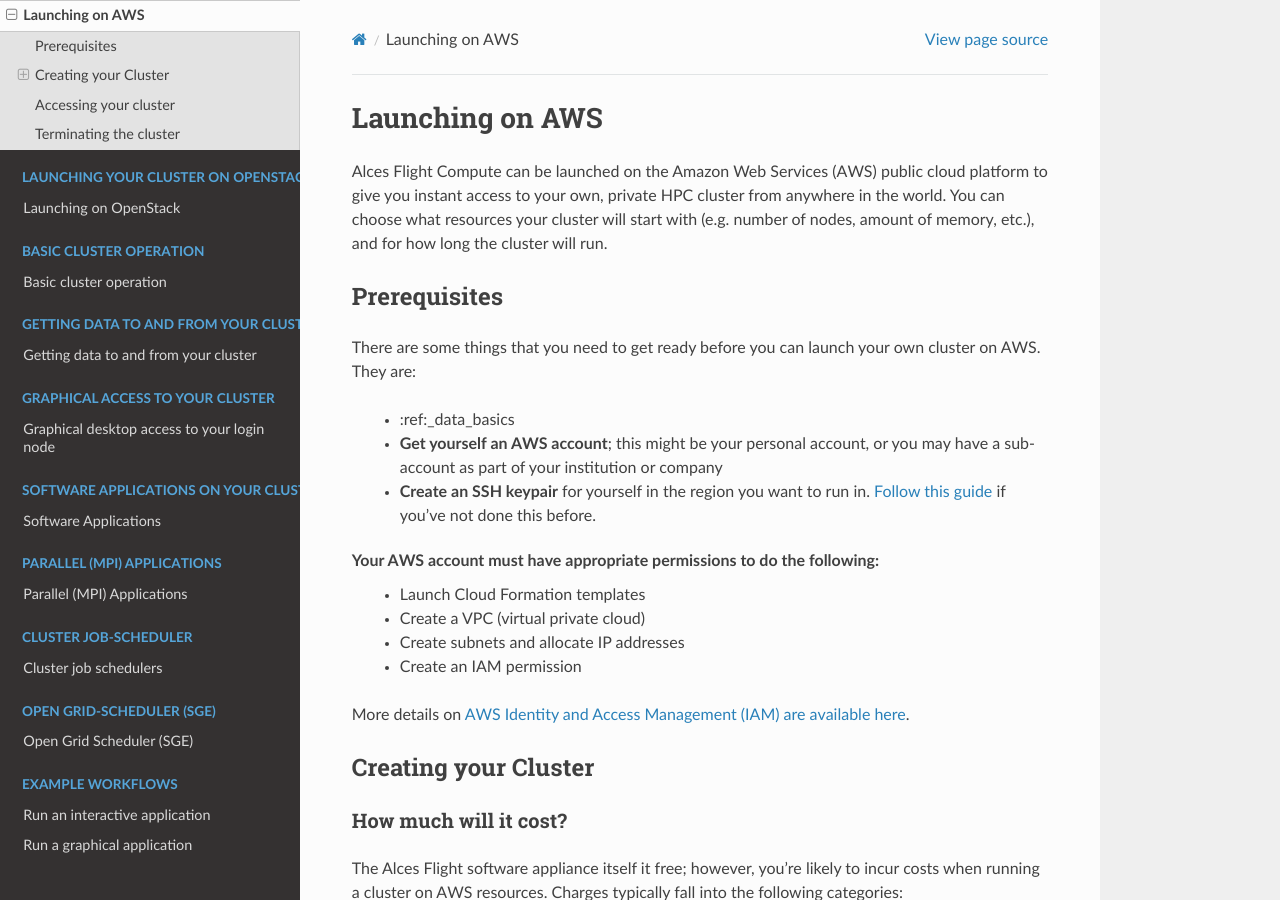
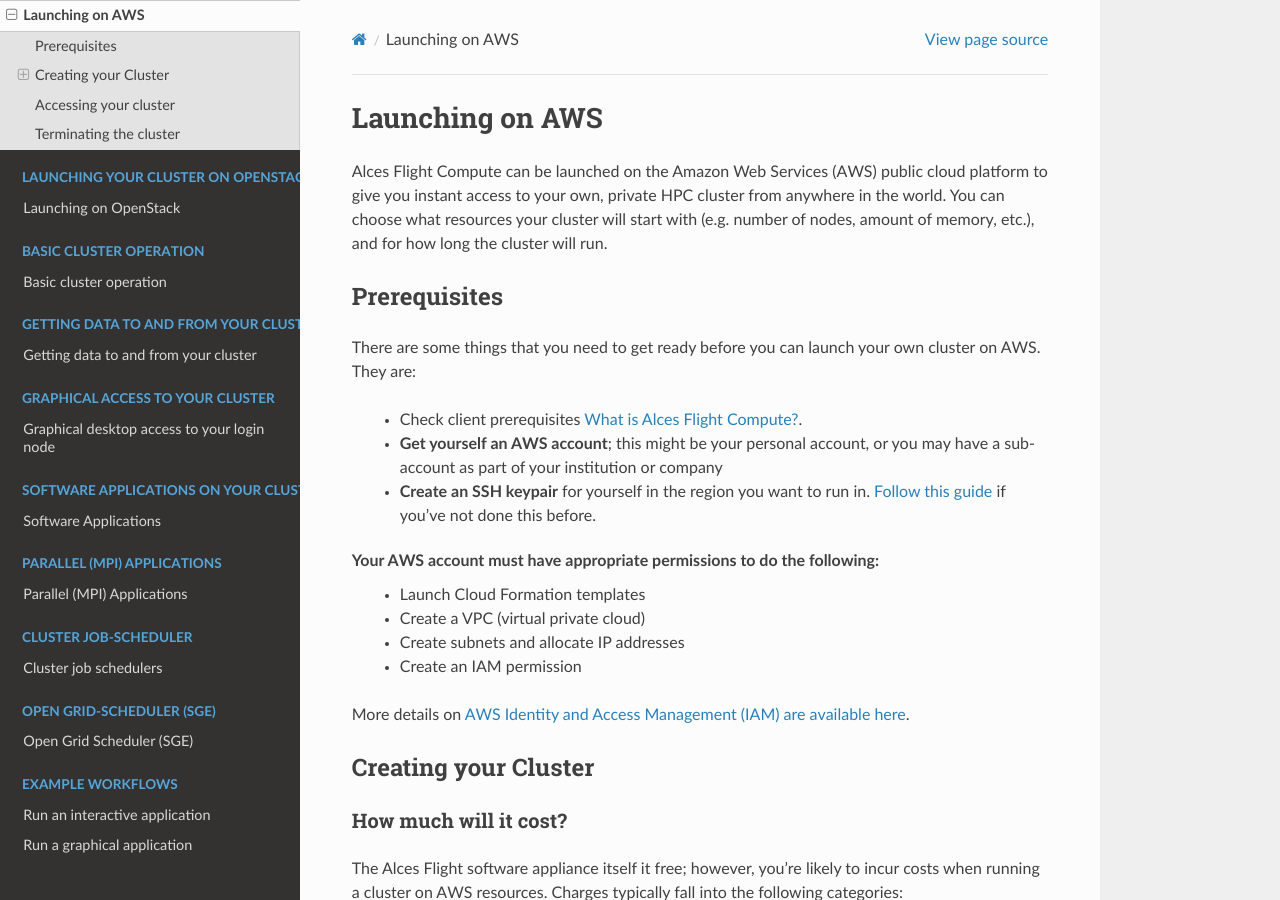
Before and after one commit to alces-software/flight-appliance-docs, a Sphinx documentation site: the page built from docs/source/launch-aws/launching_on_aws.rst, in a window 1280 px wide and 900 px high. Built offline with Sphinx 7.4.7 and the Read the Docs theme 2.0.0, drawn with Linux system fonts in a browser that asks for light colours; pages that are not in the unit, such as notebooks, are missing from menus; some of the changed text lies outside the part shown.

Commit message:
changed to internal doc references

```diff
--- a/docs/source/launch-aws/launching_on_aws.rst
+++ b/docs/source/launch-aws/launching_on_aws.rst
@@ -11,7 +11,7 @@
 
 There are some things that you need to get ready before you can launch your own cluster on AWS. They are:
 
- - :ref:_data_basics
+ - Check client prerequisites :ref:`whatisit`.
  - **Get yourself an AWS account**; this might be your personal account, or you may have a sub-account as part of your institution or company
  - **Create an SSH keypair** for yourself in the region you want to run in. `Follow this guide <http://docs.aws.amazon.com/AWSEC2/latest/UserGuide/ec2-key-pairs.html>`_ if you've not done this before.
 
```
Also changed, not shown: other parts of docs/source/launch-aws/launching_on_aws.rst (+1 -1 lines).
